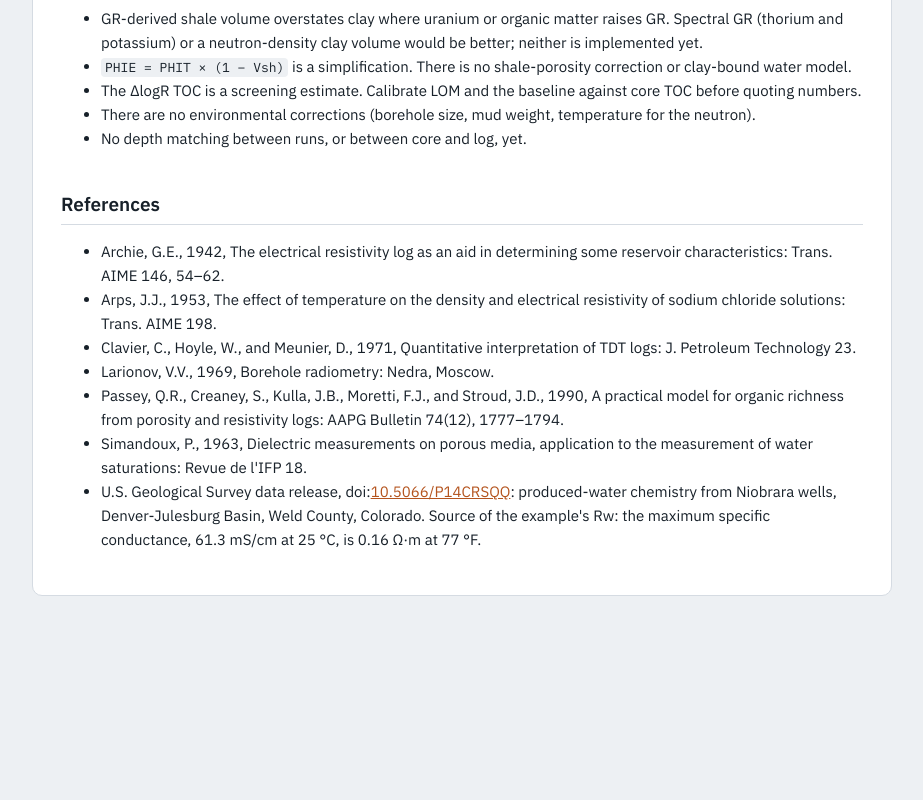
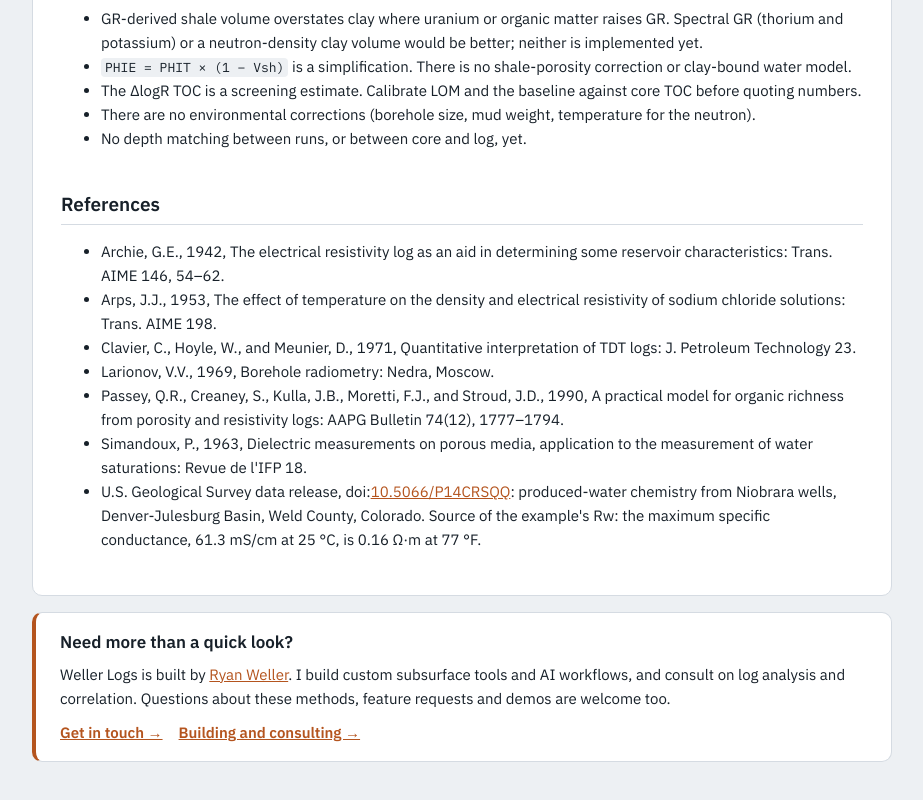
Before and after one commit to rockpyer/weller-logs, a website: page app/methods.html in a window 1280 px wide. Shown: the part 2422-3222 px from the top of the page, without its empty margins (178-1101 px from the left). Before the commit the page ends 3082 px from the top, so only its background shows below. Drawn offline with Linux system fonts and the light colour scheme.

Commit message:
Methods page: contact and consulting card (#49)
Co-Authored-By: Claude Opus 5.5 <noreply@anthropic.com>

```diff
--- a/app/methods.html
+++ b/app/methods.html
@@ -27,6 +27,9 @@ a{color:var(--accent)} code{font:13px "IBM Plex Mono",monospace;background:var(-
 pre{white-space:pre-wrap;font:13px/1.5 "IBM Plex Mono",monospace}
 table{border-collapse:collapse;margin:12px 0} th,td{border:1px solid var(--line);padding:5px 10px;text-align:left;vertical-align:top}
 .back{display:inline-block;margin-bottom:12px;color:var(--muted)}
+.plug{margin-top:16px;background:var(--paper);border:1px solid var(--line);border-left:4px solid var(--accent);border-radius:10px;padding:16px 24px}
+.plug h2{margin:0 0 6px;border:0;padding:0;font-size:17px}.plug p{margin:0 0 10px}
+.plug .go{display:inline-block;margin-right:16px;font-weight:600}
 </style>
 </head>
 <body>
@@ -182,6 +185,11 @@ potassium) or a neutron-density clay volume would be better; neither is implemen
 </ul>
 <!-- methods:end -->
   </article>
+  <aside class="plug" aria-labelledby="plugH">
+    <h2 id="plugH">Need more than a quick look?</h2>
+    <p>Weller Logs is built by <a href="https://ryweller.com" target="_blank" rel="noopener">Ryan Weller</a>. I build custom subsurface tools and AI workflows, and consult on log analysis and correlation. Questions about these methods, feature requests and demos are welcome too.</p>
+    <a class="go" href="https://ryweller.com/services/#contact" target="_blank" rel="noopener">Get in touch →</a><a class="go" href="https://ryweller.com/services" target="_blank" rel="noopener">Building and consulting →</a>
+  </aside>
 </main>
 </body>
 </html>
```
